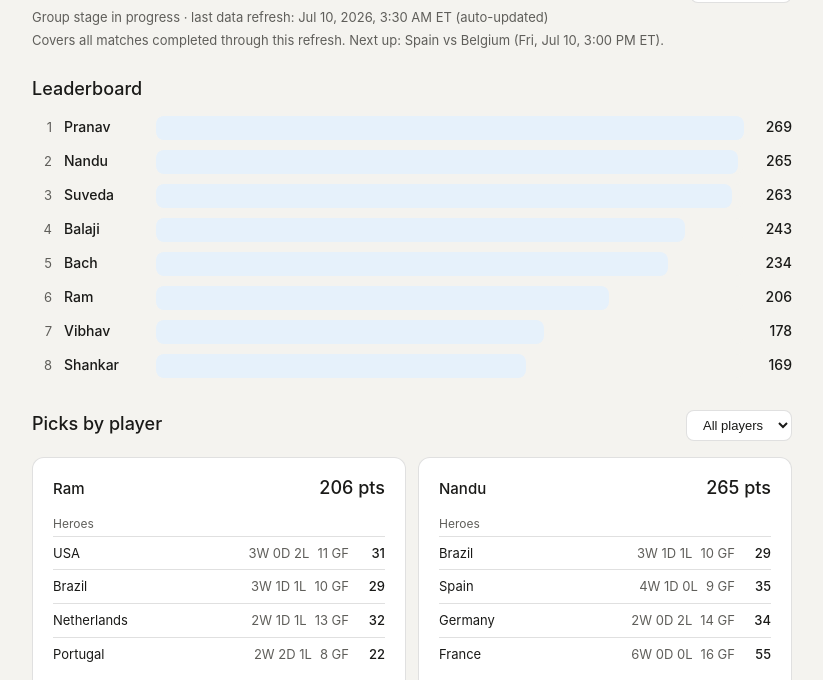
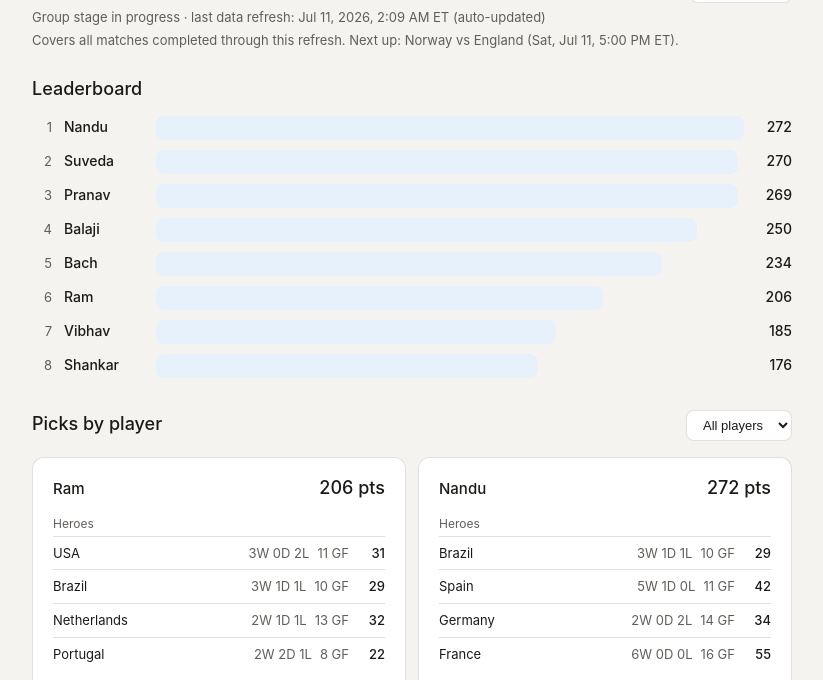
Before and after one commit to pranavshankar-dev/WC-Fantasy-League, a website: page index.html in a window 1280 px wide. Shown: the part 56-736 px from the top of the page, without its empty margins (228-1051 px from the left). Drawn offline with Linux system fonts and the light colour scheme.

Commit message:
Auto-update WC pool standings 2026-07-11 06:09 UTC

```diff
--- a/index.html
+++ b/index.html
@@ -98,7 +98,7 @@
     <div>
       <h1>WC 2026 fantasy pool</h1>
       <p class="subtle">Group stage in progress &middot; last data refresh: <span id="last-updated">pre-tournament (seed data)</span></p>
-      <p class="subtle" style="margin-top:2px;">Covers all matches completed through this refresh. Next up: Spain vs Belgium (Fri, Jul 10, 3:00 PM ET).</p>
+      <p class="subtle" style="margin-top:2px;">Covers all matches completed through this refresh. Next up: Norway vs England (Sat, Jul 11, 5:00 PM ET).</p>
     </div>
     <button id="rules-toggle">Scoring rules</button>
   </div>
@@ -137,7 +137,7 @@
 // EDITABLE DATA — update these two sections each refresh, then re-upload.
 // =======================================================================
 
-const LAST_UPDATED = "Jul 10, 2026, 3:30 AM ET (auto-updated)";
+const LAST_UPDATED = "Jul 11, 2026, 2:09 AM ET (auto-updated)";
 
 const players = [
   { name: "Ram", heroes: ["USA","Brazil","Netherlands","Portugal"], villains: ["Iran","Curacao","Turkiye","Sweden"] },
@@ -158,7 +158,7 @@ const teamStats = {
   "Argentina": { goalsFor: 14, goalsAgainst: 5, wins: 5, losses: 0, draws: 0, stage: "r16" },
   "Australia": { goalsFor: 5, goalsAgainst: 7, wins: 1, losses: 2, draws: 1, stage: "eliminated_group" },
   "Austria": { goalsFor: 6, goalsAgainst: 9, wins: 1, losses: 2, draws: 1, stage: "r32" },
-  "Belgium": { goalsFor: 13, goalsAgainst: 5, wins: 3, losses: 0, draws: 2, stage: "r16" },
+  "Belgium": { goalsFor: 14, goalsAgainst: 7, wins: 3, losses: 1, draws: 2, stage: "r16" },
   "Bosnia-Herzegovina": { goalsFor: 5, goalsAgainst: 8, wins: 1, losses: 2, draws: 1, stage: "eliminated_group" },
   "Brazil": { goalsFor: 10, goalsAgainst: 4, wins: 3, losses: 1, draws: 1, stage: "r32" },
   "Cabo Verde": { goalsFor: 4, goalsAgainst: 5, wins: 0, losses: 1, draws: 3, stage: "r32" },
@@ -194,7 +194,7 @@ const teamStats = {
   "Senegal": { goalsFor: 10, goalsAgainst: 9, wins: 1, losses: 3, draws: 0, stage: "eliminated_group" },
   "South Africa": { goalsFor: 2, goalsAgainst: 4, wins: 1, losses: 2, draws: 1, stage: "r32" },
   "South Korea": { goalsFor: 2, goalsAgainst: 3, wins: 1, losses: 2, draws: 0, stage: "eliminated_group" },
-  "Spain": { goalsFor: 9, goalsAgainst: 0, wins: 4, losses: 0, draws: 1, stage: "r16" },
+  "Spain": { goalsFor: 11, goalsAgainst: 1, wins: 5, losses: 0, draws: 1, stage: "qf" },
   "Sweden": { goalsFor: 7, goalsAgainst: 10, wins: 1, losses: 2, draws: 1, stage: "eliminated_group" },
   "Switzerland": { goalsFor: 13, goalsAgainst: 6, wins: 4, losses: 0, draws: 1, stage: "r16" },
   "Tunisia": { goalsFor: 2, goalsAgainst: 12, wins: 0, losses: 3, draws: 0, stage: "eliminated_group" },
```
